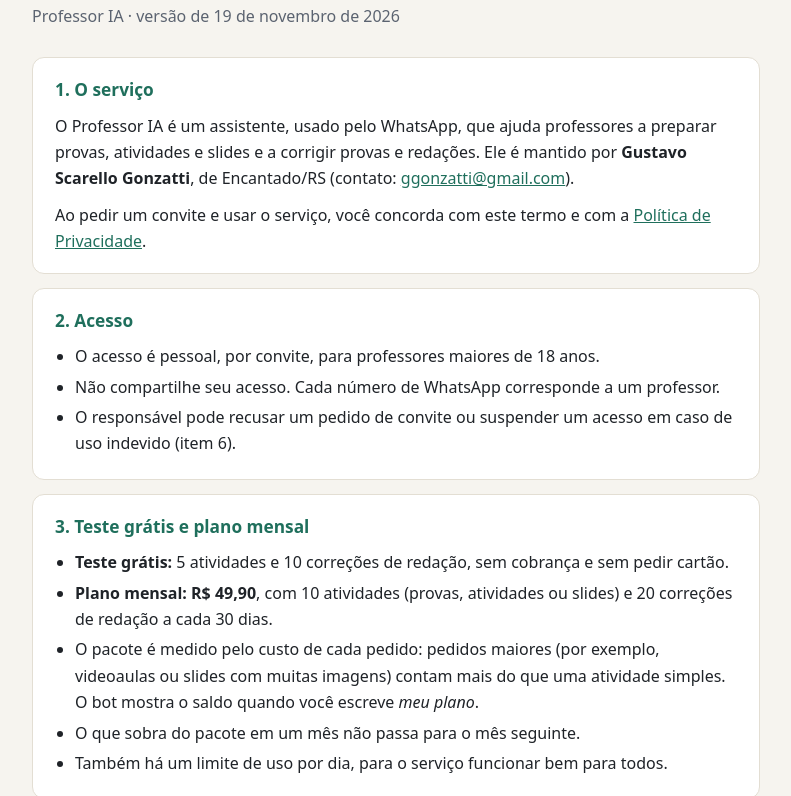
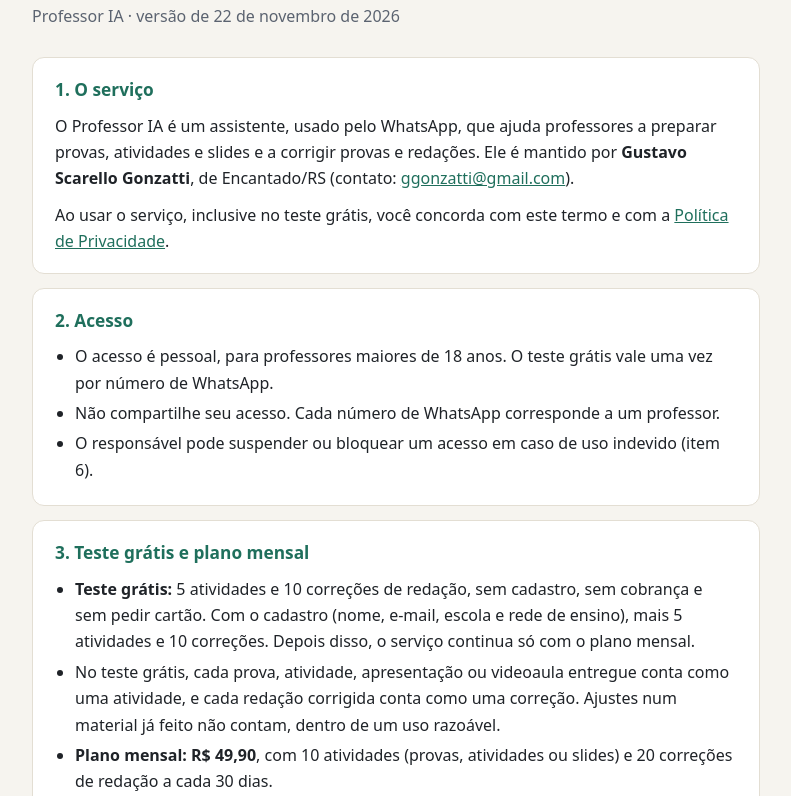
Before and after one commit to ggonzatti-spec/professor-ia-site, a plain HTML site: page termos.html in a window 1280 px wide. Shown: the part 133-929 px from the top of the page, without its empty margins (244-1035 px from the left). Drawn offline with Linux system fonts and the light colour scheme.

Commit message:
Teste grátis sem cadastro: sai o "peça seu convite"
Página inicial, termo de uso e política de privacidade (versões de 22/11/2026) passam a descrever o teste em duas etapas (5 atividades e 10 redações sem cadastro; mais 5 e 10 com o cadastro), um teste por número de WhatsApp e os dados do cadastro. A política passa a dizer que o Gemini, do Google, também lê pedidos e fotos.

Co-Authored-By: Claude Fable 5.2 <noreply@anthropic.com>

```diff
--- a/termos.html
+++ b/termos.html
@@ -11,29 +11,30 @@
 <main>
   <nav><a href="index.html">Início</a><a href="termos.html">Termo de uso</a><a href="privacidade.html">Política de privacidade</a></nav>
   <h1>Termo de Uso</h1>
-  <p class="sub">Professor IA · versão de 19 de novembro de 2026</p>
+  <p class="sub">Professor IA · versão de 22 de novembro de 2026</p>
 
   <section>
     <h2>1. O serviço</h2>
     <p>O Professor IA é um assistente, usado pelo WhatsApp, que ajuda professores a preparar provas, atividades e slides e a corrigir provas e redações. Ele é mantido por <strong>Gustavo Scarello Gonzatti</strong>, de Encantado/RS (contato: <a href="mailto:ggonzatti@gmail.com">ggonzatti@gmail.com</a>).</p>
-    <p>Ao pedir um convite e usar o serviço, você concorda com este termo e com a <a href="privacidade.html">Política de Privacidade</a>.</p>
+    <p>Ao usar o serviço, inclusive no teste grátis, você concorda com este termo e com a <a href="privacidade.html">Política de Privacidade</a>.</p>
   </section>
 
   <section>
     <h2>2. Acesso</h2>
     <ul>
-      <li>O acesso é pessoal, por convite, para professores maiores de 18 anos.</li>
+      <li>O acesso é pessoal, para professores maiores de 18 anos. O teste grátis vale uma vez por número de WhatsApp.</li>
       <li>Não compartilhe seu acesso. Cada número de WhatsApp corresponde a um professor.</li>
-      <li>O responsável pode recusar um pedido de convite ou suspender um acesso em caso de uso indevido (item 6).</li>
+      <li>O responsável pode suspender ou bloquear um acesso em caso de uso indevido (item 6).</li>
     </ul>
   </section>
 
   <section>
     <h2>3. Teste grátis e plano mensal</h2>
     <ul>
-      <li><strong>Teste grátis:</strong> 5 atividades e 10 correções de redação, sem cobrança e sem pedir cartão.</li>
+      <li><strong>Teste grátis:</strong> 5 atividades e 10 correções de redação, sem cadastro, sem cobrança e sem pedir cartão. Com o cadastro (nome, e-mail, escola e rede de ensino), mais 5 atividades e 10 correções. Depois disso, o serviço continua só com o plano mensal.</li>
+      <li>No teste grátis, cada prova, atividade, apresentação ou videoaula entregue conta como uma atividade, e cada redação corrigida conta como uma correção. Ajustes num material já feito não contam, dentro de um uso razoável.</li>
       <li><strong>Plano mensal: R$ 49,90</strong>, com 10 atividades (provas, atividades ou slides) e 20 correções de redação a cada 30 dias.</li>
-      <li>O pacote é medido pelo custo de cada pedido: pedidos maiores (por exemplo, videoaulas ou slides com muitas imagens) contam mais do que uma atividade simples. O bot mostra o saldo quando você escreve <em>meu plano</em>.</li>
+      <li>No plano mensal, o pacote é medido pelo custo de cada pedido: pedidos maiores (por exemplo, videoaulas ou slides com muitas imagens) contam mais do que uma atividade simples. O bot mostra o saldo quando você escreve <em>meu plano</em>.</li>
       <li>O que sobra do pacote em um mês não passa para o mês seguinte.</li>
       <li>Também há um limite de uso por dia, para o serviço funcionar bem para todos.</li>
     </ul>
```
Also changed, not shown: index.html (+3 -3 lines), privacidade.html (+3 -3 lines).
